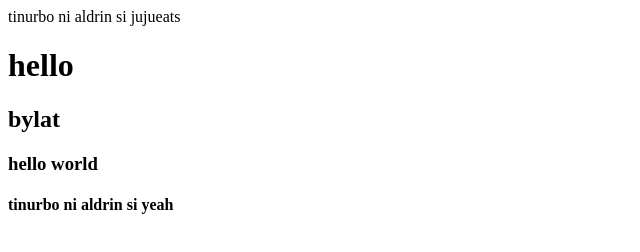
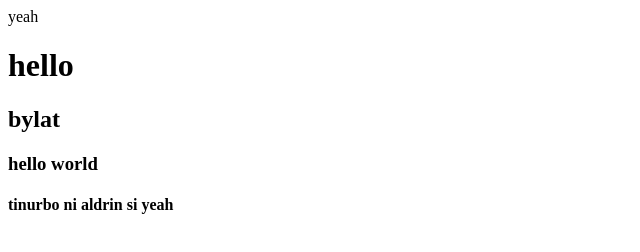
Before and after one commit to eavillar15/starter-web-villar, a plain HTML site: page simple.html in a window 1280 px wide. Shown: the whole page, without its empty margins (0-640 px from the left). Drawn offline with Linux system fonts and the light colour scheme.

Commit message:
done with simple.html updates

```diff
--- a/simple.html
+++ b/simple.html
@@ -4,11 +4,11 @@ Copyright 2014 kiel pogi
 adding hcanges before rebase
 -->
 <head>
-<title>A Great Website</title>
+<title>Updating Tutle</title>
 </head>
 <body>
 <p>
-tinurbo ni aldrin si jujueats
+yeah
 </p>
 <h1>hello</h1>
 <h2> bylat </h2>
```
